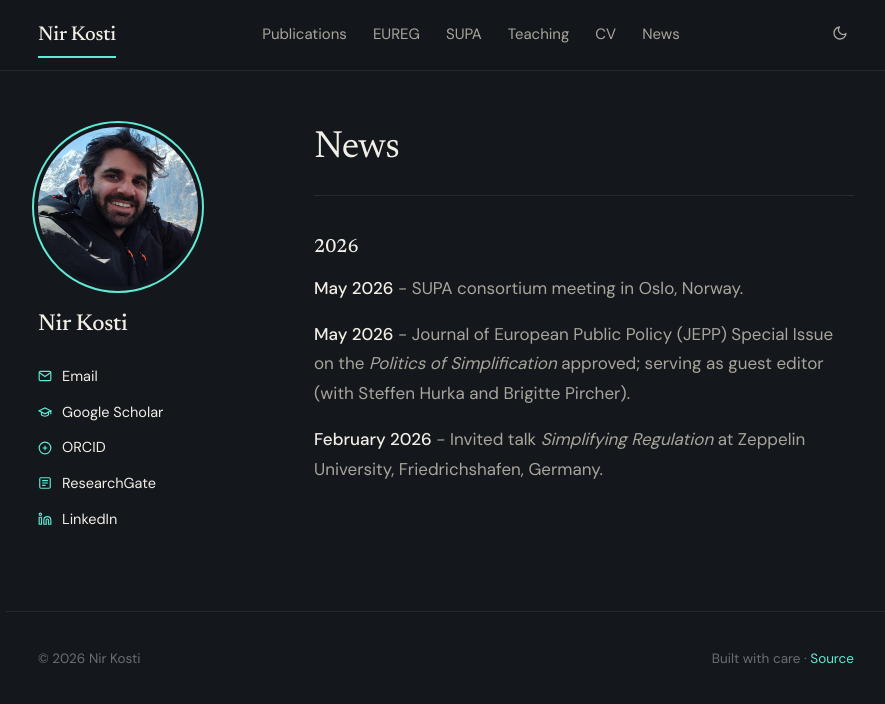
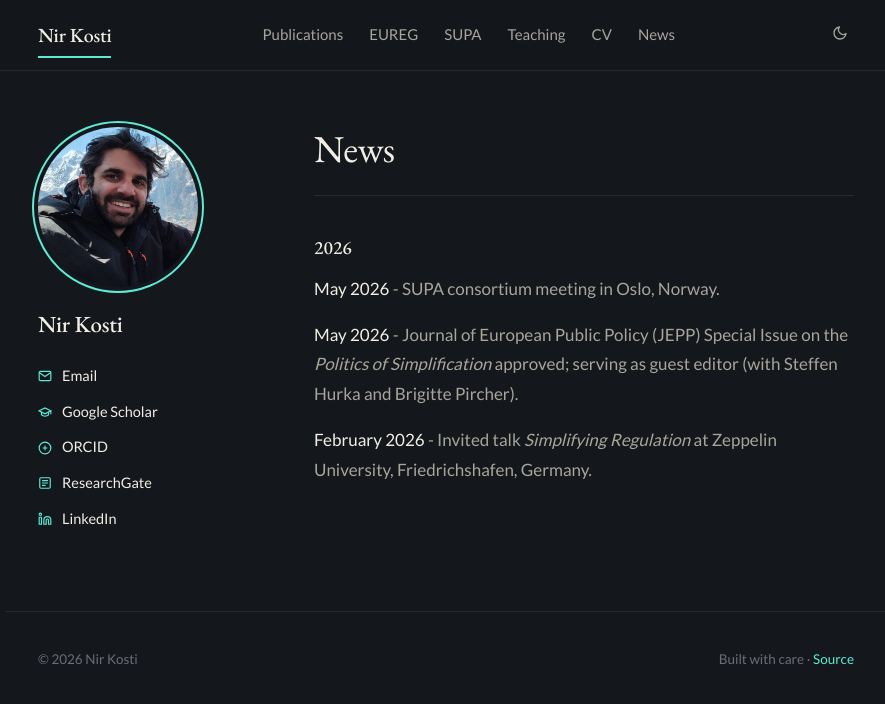
Before and after one commit to NirKosti/nirkosti.github.io, a Jekyll site: the page built from _pages/news.md, in a window 1280 px wide. Shown: the top 704 px of the page, without its empty margins (194-1079 px from the left). Built offline with Jekyll 4.4.1, drawn with Linux system fonts in a browser that asks for light colours.

Commit message:
Update clean.html

```diff
--- a/_layouts/clean.html
+++ b/_layouts/clean.html
@@ -8,15 +8,15 @@
 
 <link rel="preconnect" href="https://fonts.googleapis.com">
 <link rel="preconnect" href="https://fonts.gstatic.com" crossorigin>
-<link href="https://fonts.googleapis.com/css2?family=Newsreader:ital,opsz,wght@0,6..72,300;0,6..72,400;0,6..72,500;1,6..72,400&family=DM+Sans:opsz,wght@9..40,300;9..40,400;9..40,500;9..40,600&display=swap" rel="stylesheet">
+<link href="https://fonts.googleapis.com/css2?family=EB+Garamond:ital,wght@0,400;0,500;0,600;1,400&family=Lato:wght@300;400;700&display=swap" rel="stylesheet">
 
 <style>
 /* ============================================
    DESIGN TOKENS — keep in sync with index.html
    ============================================ */
 :root {
-  --font-serif: 'Newsreader', Georgia, serif;
-  --font-sans:  'DM Sans', -apple-system, BlinkMacSystemFont, sans-serif;
+  --font-serif: 'EB Garamond', Georgia, serif;
+  --font-sans:  'Lato', -apple-system, BlinkMacSystemFont, sans-serif;
   --max-width: 880px;
 }
 [data-theme="dark"] {
```
